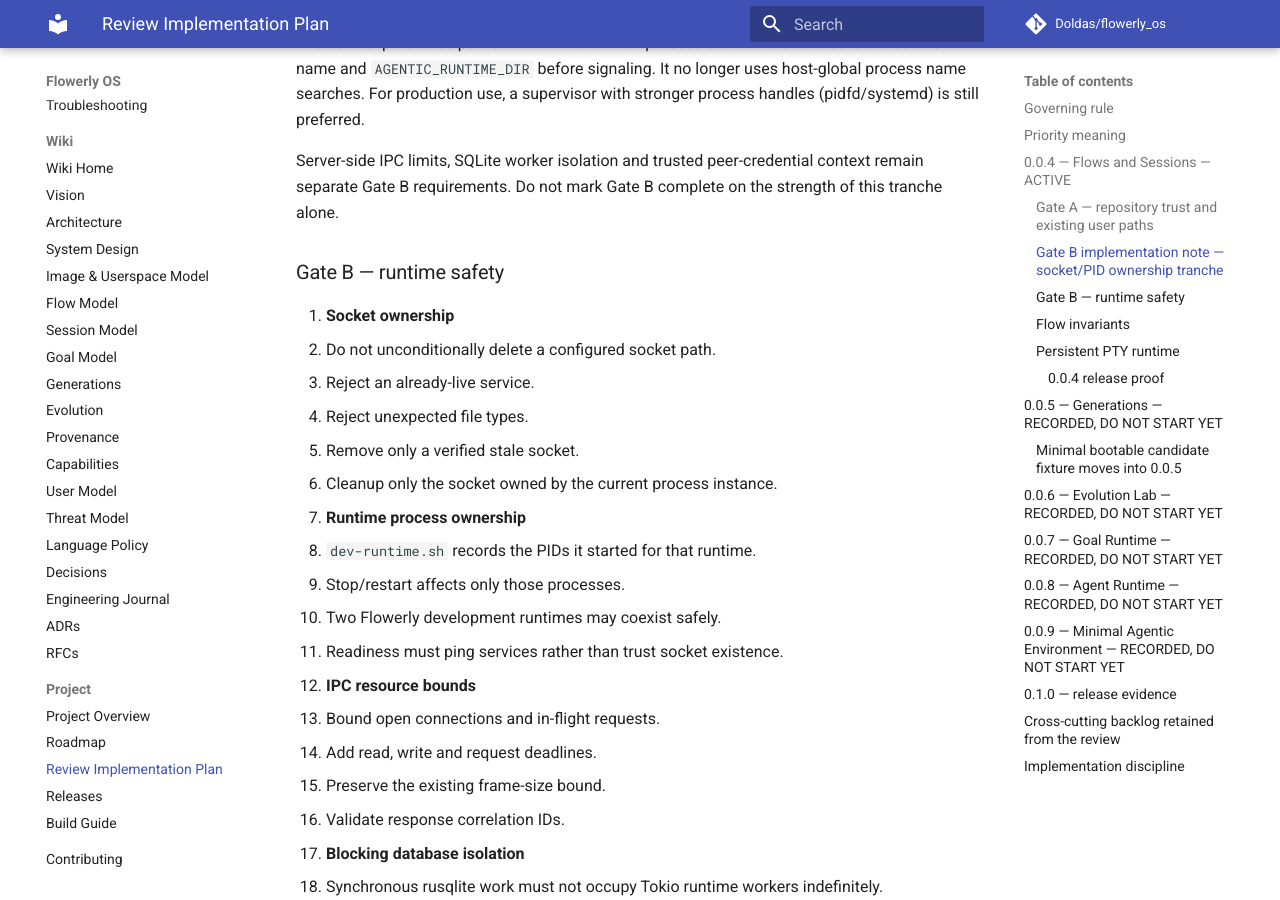
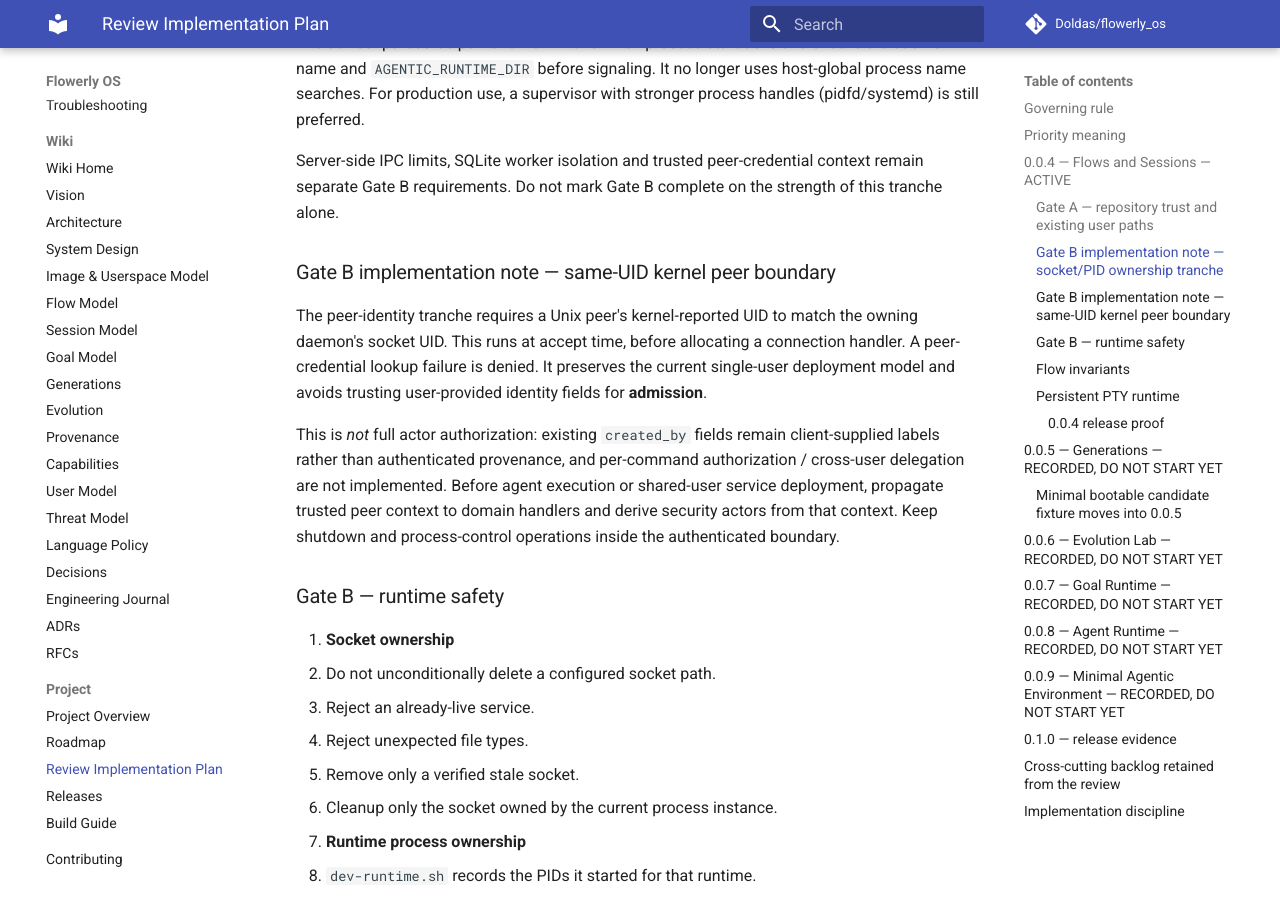
Before and after one commit to Doldas/flowerly_os, an MkDocs documentation site: the page built from docs/review-implementation-plan-2026-10-12.md, in a window 1280 px wide and 900 px high, scrolled down 1971 px. Built offline with MkDocs 1.6.1 and Material for MkDocs 9.7.7, drawn with Linux system fonts in a browser that asks for light colours; comment, search, counter and statistics services are not loaded.

Commit message:
docs(security): distinguish same-user peer admission from actor authorization

```diff
--- a/docs/review-implementation-plan-2026-10-12.md
+++ b/docs/review-implementation-plan-2026-10-12.md
@@ -81,6 +81,21 @@ stronger process handles (pidfd/systemd) is still preferred.
 Server-side IPC limits, SQLite worker isolation and trusted peer-credential
 context remain separate Gate B requirements. Do not mark Gate B complete on
 the strength of this tranche alone.
+
+### Gate B implementation note — same-UID kernel peer boundary
+
+The peer-identity tranche requires a Unix peer's kernel-reported UID to match
+the owning daemon's socket UID. This runs at accept time, before allocating a
+connection handler. A peer-credential lookup failure is denied. It preserves
+the current single-user deployment model and avoids trusting user-provided
+identity fields for **admission**.
+
+This is *not* full actor authorization: existing `created_by` fields remain
+client-supplied labels rather than authenticated provenance, and per-command
+authorization / cross-user delegation are not implemented. Before agent
+execution or shared-user service deployment, propagate trusted peer context to
+domain handlers and derive security actors from that context. Keep shutdown
+and process-control operations inside the authenticated boundary.
 
 ### Gate B — runtime safety
 
```
